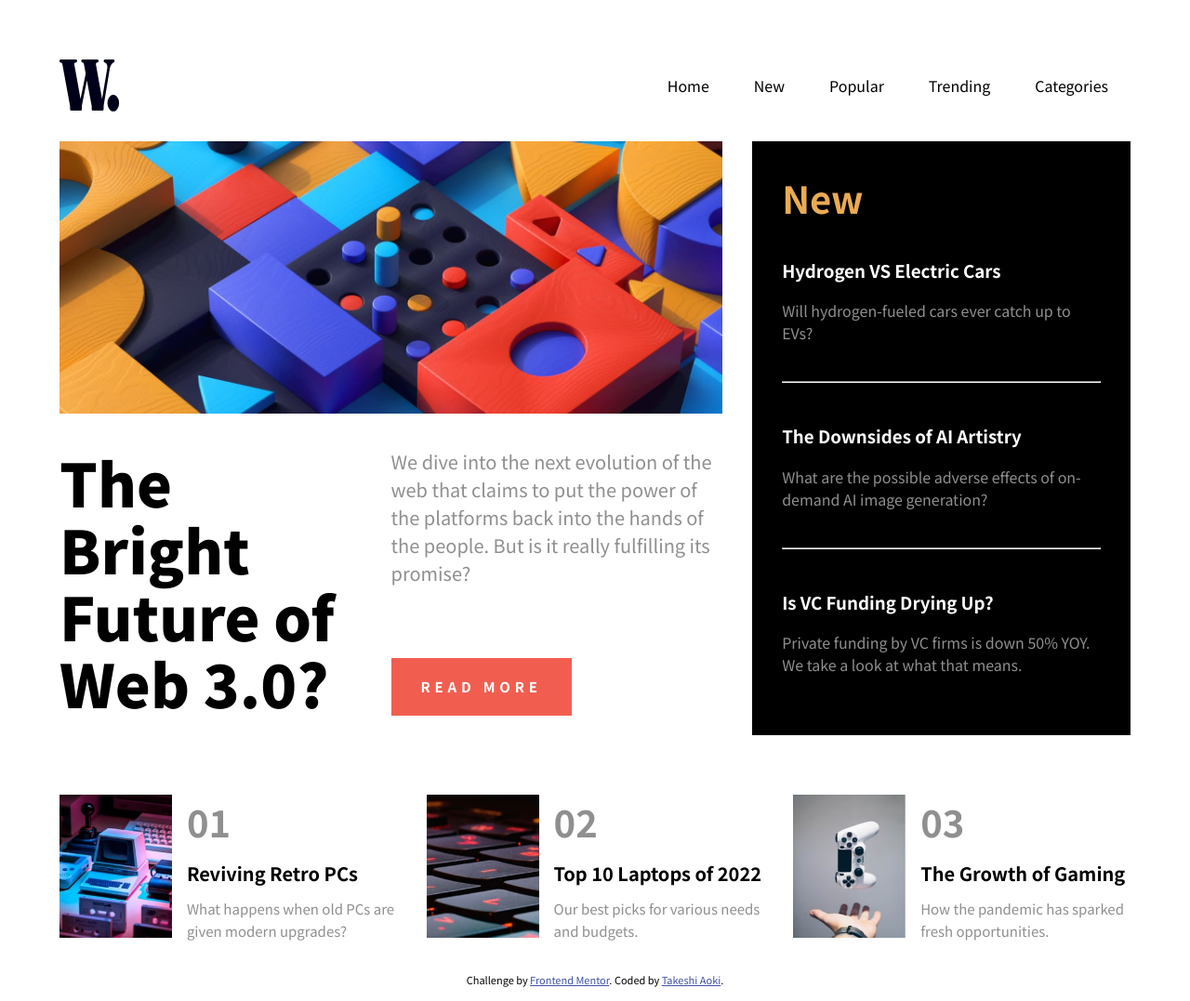
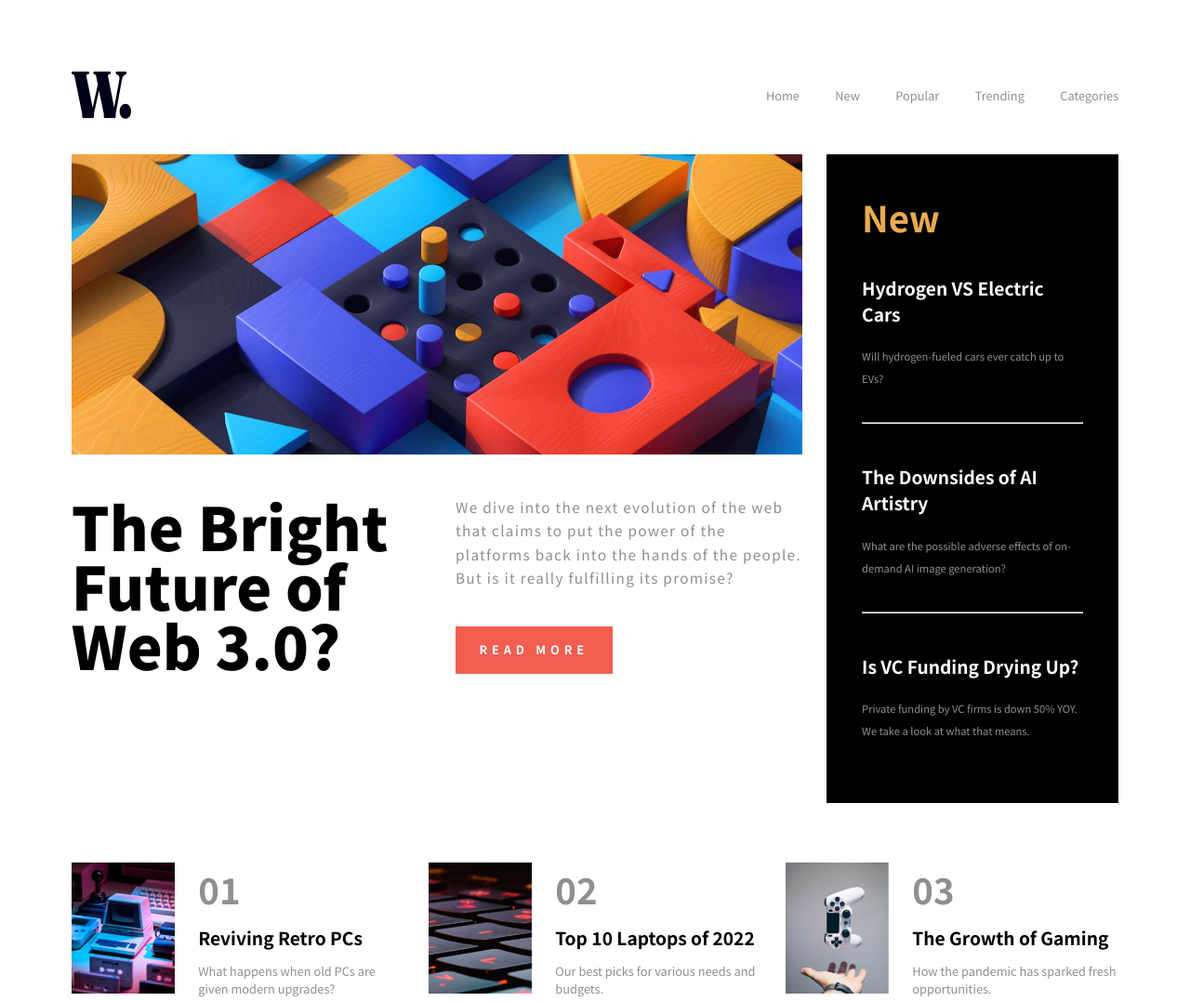
Before and after one commit to Takeshi-619/html-challenges, a plain HTML site: page news-homepage-main/index.html in a window 1280 px wide. Shown: the top 1077 px of the page at 93% size. Drawn offline with Linux system fonts and the light colour scheme.

Commit message:
add veiwport

```diff
--- a/news-homepage-main/index.html
+++ b/news-homepage-main/index.html
@@ -19,71 +19,76 @@
     <!-- Feel free to remove these styles or customise in your own stylesheet 👍 -->
     <style>
       body {
-        margin: 64px;
+        margin: 6vw;
         font-family: "Noto sans JP";
       }
 
       header {
         display: flex;
         justify-content: space-between;
-        margin-bottom: 32px;
+        margin-bottom: 3vw;
       }
 
       .gnav-ul {
         display: flex;
-        justify-content: space-between;
+        column-gap: 3vw;
       }
       .gnav-ul li {
+        font-size: 1vw;
         list-style: none;
-        margin: 0 24px;
+        color: #8f8f8f;
       }
       .warp {
-        display: flex;
-        column-gap: 32px;
+        /* display: flex; */
+        display: grid;
+        grid-template-columns: 2.5fr 1fr;
+        column-gap: 2vw;
       }
       .warper {
         width: 100%;
       }
       .warper img {
         width: 100%;
-        margin-bottom: 32px;
+        margin-bottom: 3vw;
       }
       .content-warp {
         width: 100%;
         display: grid;
         grid-template-columns: 1fr 1fr;
+        column-gap: 5vh;
         justify-content: space-between;
       }
       .content-warp h1 {
-        line-height: 72px;
-        font-size: 64px;
+        line-height: 5vw;
+        font-size: 5vw;
         font-weight: 900;
         margin: 0;
-        width: 90%;
+        width: 100%;
       }
       .content-warp:nth-child(2) {
-        line-height: 30px;
+        line-height: 2vw;
       }
       .content-warp:nth-child(2) p {
         margin: 0;
-        font-size: 20px;
+        font-size: 1.2vw;
         color: #8f8f8f;
       }
       .content-warp-copy {
         position: relative;
+        letter-spacing: 0.08rem;
       }
       .content-warp-btn a {
         display: block;
         position: absolute;
         bottom: 0;
         left: 0;
-        padding: 16px 32px;
+        padding: 1vw 2vw;
         background-color: hsl(5, 85%, 63%);
         color: #fff;
         text-decoration: none;
         text-transform: uppercase;
         font-weight: 700;
-        font-size: 15px;
+        font-size: 1vw;
         letter-spacing: 0.3rem;
         margin: 0 auto;
         transition: 1s;
@@ -94,44 +99,47 @@
         position: absolute;
         bottom: 0;
         left: 0;
-        padding: 16px 32px;
+        padding: 1vw 2vw;
         background-color: hsl(229, 85%, 63%);
         color: #fff;
         text-decoration: none;
         text-transform: uppercase;
         font-weight: 700;
-        font-size: 15px;
+        font-size: 1vw;
         letter-spacing: 0.3rem;
         margin: 0 auto;
       }
       .new-content {
         background-color: #000;
-        padding: 32px;
+        padding: 3vw;
       }
       .new-content h2 {
         margin: 0;
-        font-size: 40px;
+        font-size: 3vw;
         color: hsl(35, 77%, 62%);
       }
       .new-content-warp {
-        padding: 16px 0;
+        padding: 2vh 0;
       }
       .new-content-title {
         color: #fff;
+        font-size: 2.4vh;
       }
       .new-content-copy {
         color: #8f8f8f;
-        line-height: 24px;
+        line-height: 3vh;
+        font-size: 1.4vh;
       }
       .ranking-content {
         margin-top: 64px;
         display: grid;
         grid-template-columns: 1fr 1fr 1fr;
-        column-gap: 32px;
+        column-gap: 2vw;
       }
       .ranking-content-warp {
         display: grid;
         grid-template-columns: 1fr 2fr;
+        column-gap: 2vw;
         align-items: center;
       }
       .ranking-content-img-box {
@@ -147,24 +155,23 @@
       }
       .ranking-content-warp-block {
         height: 100%;
-        margin-left: 16px;
         display: flex;
         justify-content: space-between;
         flex-direction: column;
       }
       .ranking-content-warp-block span {
-        font-size: 40px;
+        font-size: 3vw;
         font-weight: 700;
         color: #8f8f8f;
       }
       .ranking-content-warp-title {
-        font-size: 20px;
+        font-size: 1.5vw;
         margin: 0;
       }
       .ranking-content-warp-copy {
         margin: 0;
-        line-height: 24px;
-        font-size: 15px;
+        line-height: 1.5vw;
+        font-size: 1vw;
         color: #8f8f8f;
       }
       .attribution {
```
